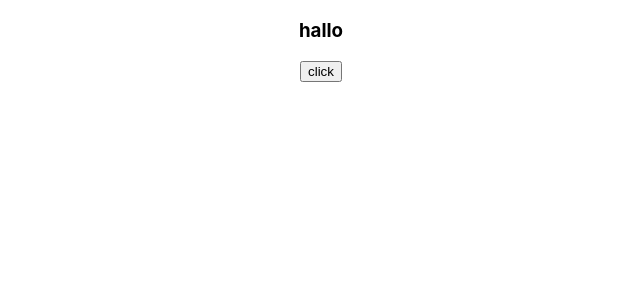
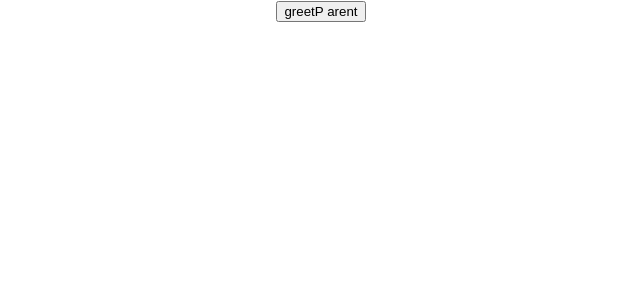
Before and after one commit to MarioTiara/React-Study, a React (Create React App) app: page / in a window 1280 px wide. Shown: the top 300 px of the page, without its empty margins (319-959 px from the left). Built offline with nearby package versions, Linux system fonts and the light colour scheme.

Commit message:
[15-Methods as props] pass a method from parent component to child conclick event handler

```diff
--- a/src/App.js
+++ b/src/App.js
@@ -8,13 +8,17 @@
 import FunctionClick from './components/FunctionClick';
 import ClassClick from './components/ClassClick';
 import EventBind from './components/EventBind';
+import ParentComponent from './components/ParentComponent';
+
+
 class App extends Component {
   render() {
     return (
       <div className="App">
+        <ParentComponent/>
         {/* <FunctionClick/>
         <ClassClick/> */}
-        <EventBind/>
+        {/* <EventBind/> */}
         {/* <Counter></Counter> */}
         {/* <Message/> */}
         {/* <Greet name="mario" herroName="superman">
--- /dev/null
+++ b/src/components/ChildComponent.js
@@ -0,0 +1,11 @@
+import React from 'react'
+
+ function ChildComponent (props) {
+  return (
+    <div>
+        <button onClick={props.greetHandler}>greetP arent</button>
+    </div>
+  )
+}
+
+export default ChildComponent
--- /dev/null
+++ b/src/components/ParentComponent.js
@@ -0,0 +1,24 @@
+import React, { Component } from 'react'
+import ChildComponent from './ChildComponent'
+
+export class ParentComponent extends Component {
+    constructor(props) {
+      super(props)
+
+      this.state = {
+         parentName:'parent'
+      }
+    }
+    greetParent=()=>{
+        alert("hallo")
+    }
+  render() {
+    return (
+      <div>
+        <ChildComponent greetHandler={this.greetParent}/>
+      </div>
+    )
+  }
+}
+
+export default ParentComponent
```
